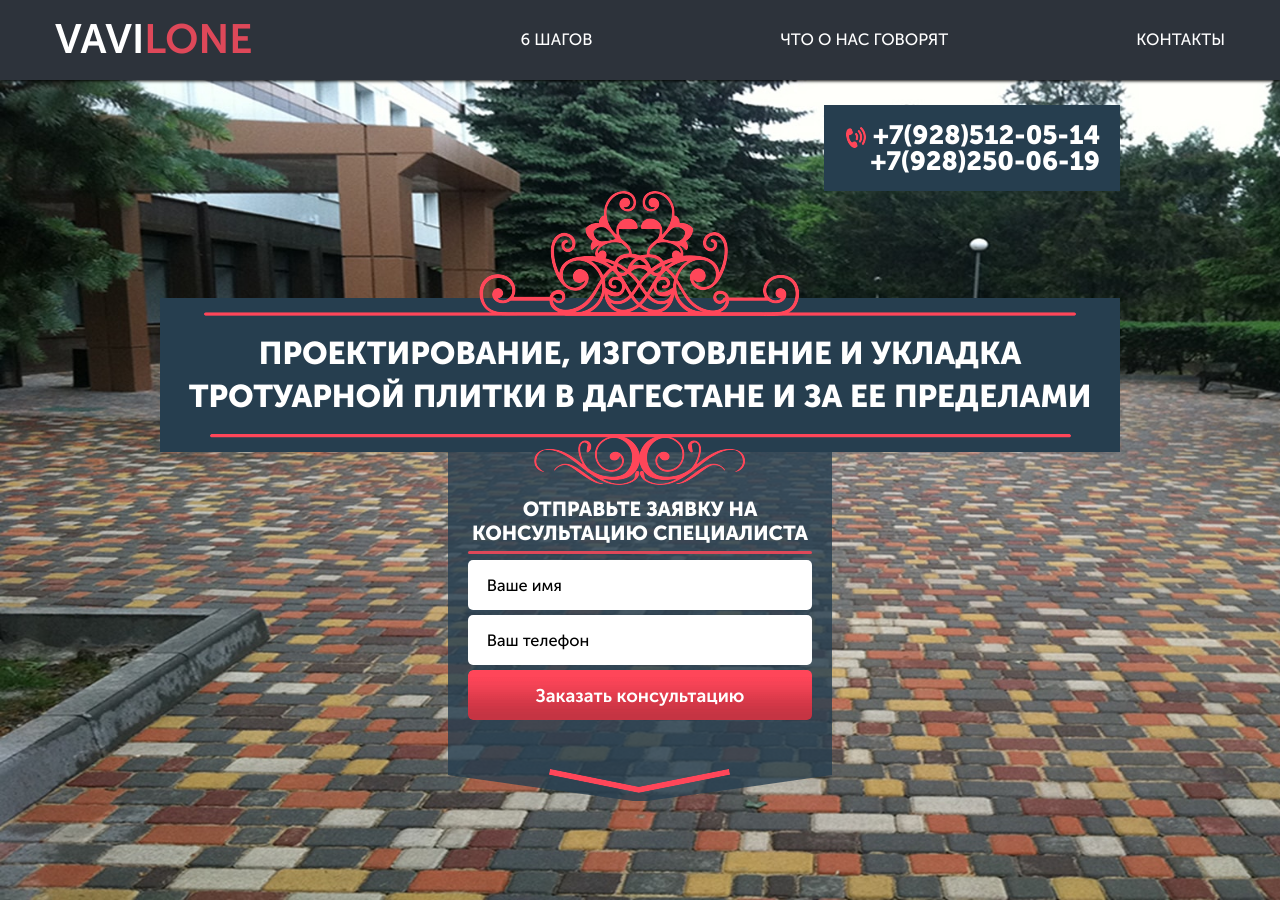
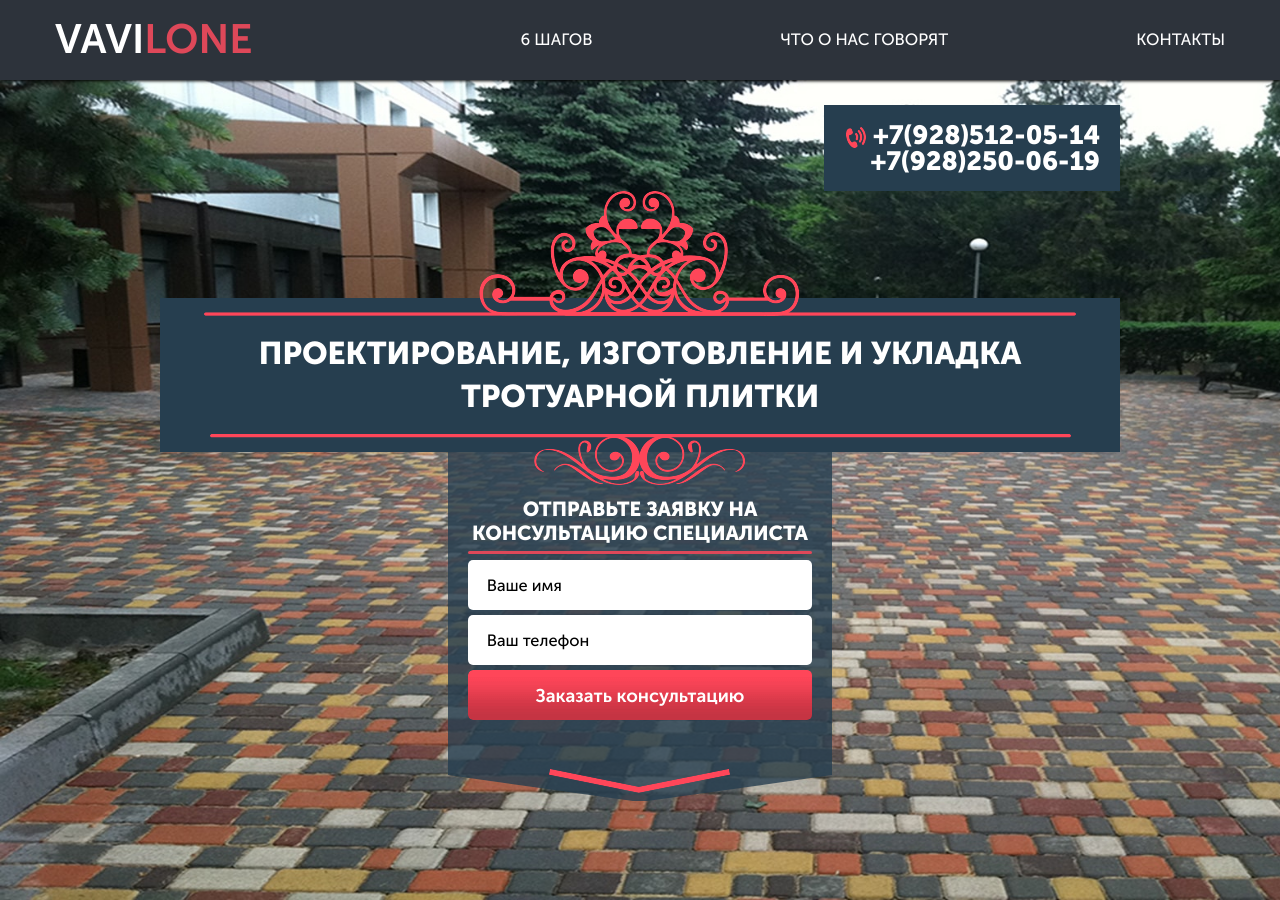
Before and after one commit to Mynik3D/Mynik3D.github.io, a plain HTML site: page index.html in a window 1280 px wide. Shown: the top 900 px of the page. Drawn offline with Linux system fonts and the light colour scheme.

Commit message:
reduced title bar

```diff
--- a/index.html
+++ b/index.html
@@ -50,7 +50,7 @@
 					</div>
 					<div class="header-post__content">
 						<div class="header-post__content-slogan">
-							<h1 class="header-post__content-slogan--heading"><strong>Проектирование, изготовление и укладка тротуарной плитки в дагестане и за ее пределами</strong></h1>
+							<h1 class="header-post__content-slogan--heading"><strong>Проектирование, изготовление и укладка тротуарной плитки</strong></h1>
 						</div>
 						<div class="header-post__app">
 							<div class="header-post__app-content">
```
